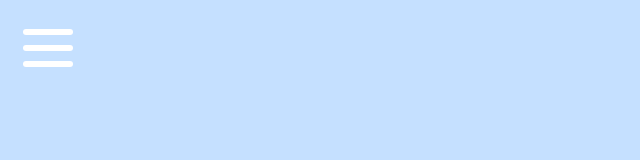
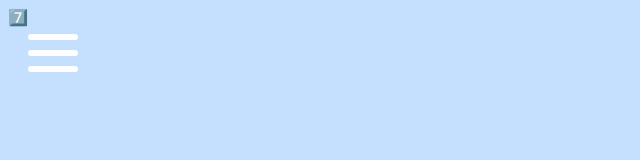
Before and after one commit to Hachikoi-the-creator/luz-macrame, a React (Vite) app: page / in a window 1280 px wide. Shown: the top 160 px of the page, without its empty margins (0-640 px from the left). Built offline with nearby package versions, Linux system fonts and the light colour scheme.

Commit message:
navbar updated :D

```diff
--- a/src/components/Header.jsx
+++ b/src/components/Header.jsx
@@ -5,13 +5,35 @@ export default function Header() {
   const [burger, setBurger] = React.useState(false);
 
   return (
-    <div>
+    <div className="header">
+      {/* BURGER */}
       <div
+        id="test"
         className={`menu-btn ${burger ? "open" : ""}`}
         onClick={() => setBurger(!burger)}
       >
         <div className="menu-btn__burger"></div>
       </div>
+
+      {/* NAVBAR */}
+      <ul className={`navbar ${burger ? "" : "hidde-left"}`}>
+        <li className="logo">
+          <a href="#">LOGO</a>
+        </li>
+        <li>
+          <a href="#">soma</a>
+        </li>
+        <li>
+          <a href="#">soma</a>
+        </li>
+        <li>
+          <a href="#">soma</a>
+        </li>
+        <li>
+          <a href="#">soma</a>
+        </li>
+      </ul>
+      <div className="test">7️⃣</div>
     </div>
   );
 }
--- a/src/sass/basics.scss
+++ b/src/sass/basics.scss
@@ -1,3 +1,4 @@
 body {
+  overflow-x: hidden;
   background: rgba(183, 217, 255, 0.801);
 }
--- a/src/sass/header.scss
+++ b/src/sass/header.scss
@@ -1,12 +1,24 @@
-// BURGER ANIMATION
+//--- MAIN ---//
+.header {
+  width: 100vw;
+  height: 100vh;
+  position: relative;
+  top: 0;
+  left: 0;
+}
+
+//--- BURGER ---//
 .menu-btn {
-  position: relative;
+  position: fixed;
+  top: 13px;
+  left: 13px;
   display: flex;
   justify-content: center;
   align-items: center;
   width: 80px;
   height: 80px;
   cursor: pointer;
+  z-index: 10;
   transition: all 0.5s ease-in-out;
 }
 
@@ -34,7 +46,7 @@
   transform: translateY(16px);
 }
 
-/* ANIMATION */
+// ANIMATION
 .menu-btn.open .menu-btn__burger {
   transform: translateX(-50px);
   background: transparent;
@@ -48,4 +60,31 @@
   transform: rotate(-45deg) translate(35px, 35px);
 }
 
-// NAVBAR
+//--- NAVBAR ---//
+.hidde-left {
+  transform: translateX(-120%);
+  right: 100%;
+}
+
+.navbar {
+  position: fixed;
+  width: 90%;
+  height: 95%;
+  top: 0;
+  left: 15px;
+  display: flex;
+  flex-direction: column;
+  justify-content: space-around;
+  align-items: center;
+  background: rgba(255, 192, 203, 0.842);
+  transition: all 0.5s ease-in-out;
+
+  > * {
+    padding: 10px;
+    list-style: none;
+  }
+}
+
+.test {
+  height: 200vh;
+}
```
Also changed, not shown: 1 other file (tests, documents, lock files or other folders).
